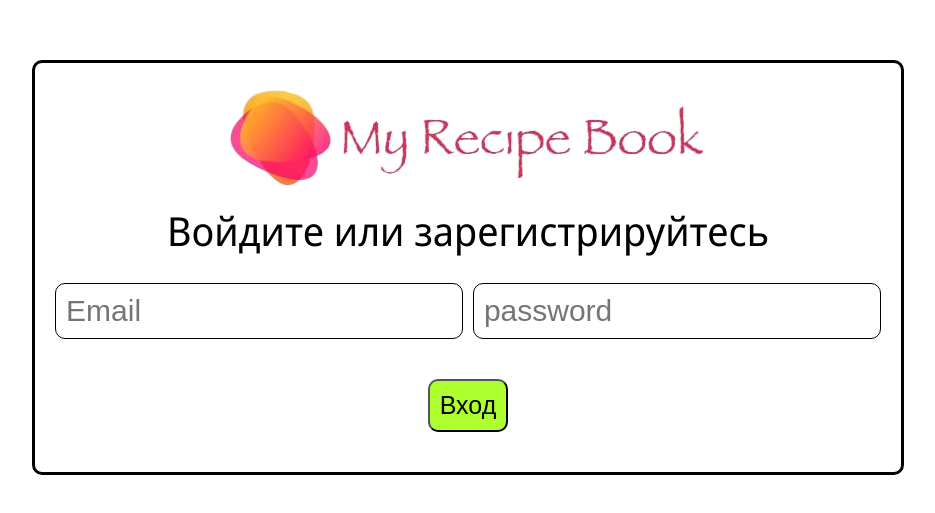
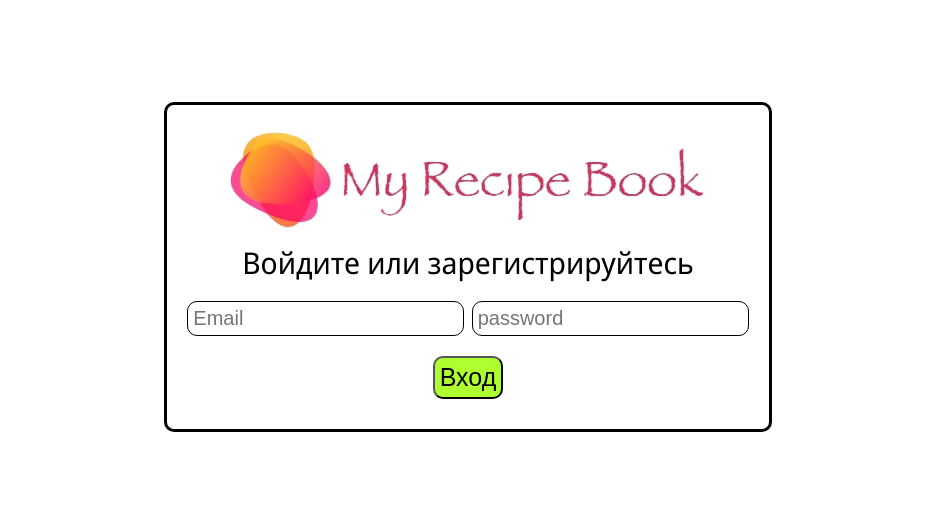
Before and after one commit to pavelbarnz91/My-Recipe-Book, a website built with webpack: page src/index.html in a window 1280 px wide. Shown: the part 133-646 px from the top of the page, without its empty margins (172-1107 px from the left). Built offline with nearby package versions, Linux system fonts and the light colour scheme.

Commit message:
firstcommit6

```diff
--- a/src/css/login.css
+++ b/src/css/login.css
@@ -5,19 +5,19 @@
 
     box-sizing: border-box;
 
-    font-size: 40px;
+    font-size: 30px;
 }
 
 .login__form-inputs {
     display: block;
-    padding: 20px 0;
+    padding: 10px 0;
     box-sizing: border-box;
 }
 
 .login__form-input {
-    font-size: 30px;
+    font-size: 20px;
 
-    padding: 10px;
+    padding: 5px;
     border-radius: 10px;
     border: 1px solid black;
     box-sizing: border-box;
@@ -27,7 +27,7 @@
 }
 
 .login__form-btns {
-    padding: 20px 0;
+    padding: 10px 0;
     box-sizing: border-box;
 }
 
@@ -35,7 +35,7 @@
     font-size: 25px;
     background-color: greenyellow;
 
-    padding: 10px;
+    padding: 5px;
     border-radius: 10px;
     box-sizing: border-box;
 }
--- a/src/index.html
+++ b/src/index.html
@@ -3,7 +3,7 @@
 <head>
     <meta charset="UTF-8">
     <meta http-equiv="X-UA-Compatible" content="IE=edge">
-    <meta name="viewport" content="width=1080px, initial-scale=1.0, user-scalable=yes">
+    <meta name="viewport" content="width=device-width, initial-scale=1.0, user-scalable=yes">
     <title>My Recipe Book</title>
 </head>
 <body>
```
